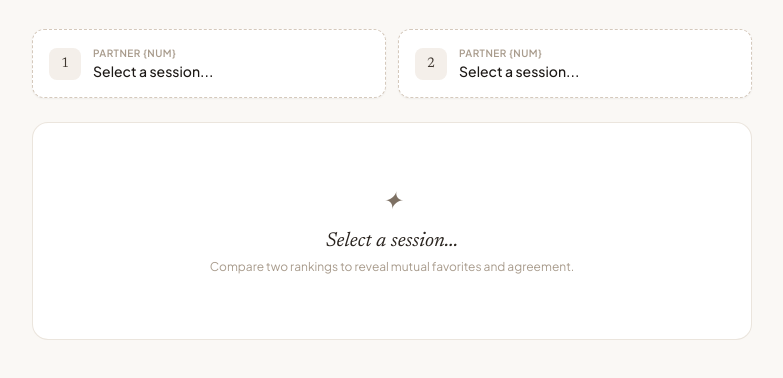
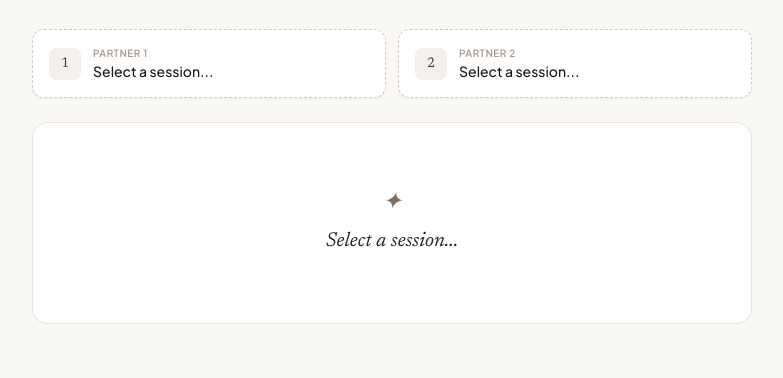
Before and after one commit to tiborrr/babynaam-vergelijker, a plain HTML site: page compare.html in a window 1280 px wide. Shown: the part 172-550 px from the top of the page, without its empty margins (248-1031 px from the left). Drawn offline with nearby package versions, Linux system fonts and the light colour scheme.

Commit message:
fix: remove visual text duplications and fix un-interpolated partner text

```diff
--- a/compare.html
+++ b/compare.html
@@ -150,7 +150,7 @@
                 1
             </div>
             <div class="min-w-0">
-                <span class="text-[10px] uppercase font-semibold text-stone-400 block tracking-wider" data-i18n="partnerLabel">Partner 1</span>
+                <span class="text-[10px] uppercase font-semibold text-stone-400 block tracking-wider" data-i18n="partner1">Partner 1</span>
                 <span id="pick-a-label" class="font-medium text-stone-900 text-sm truncate block" data-i18n="selectSessionPrompt">Select first ranking…</span>
             </div>
         </button>
@@ -160,7 +160,7 @@
                 2
             </div>
             <div class="min-w-0">
-                <span class="text-[10px] uppercase font-semibold text-stone-400 block tracking-wider" data-i18n="partnerLabel">Partner 2</span>
+                <span class="text-[10px] uppercase font-semibold text-stone-400 block tracking-wider" data-i18n="partner2">Partner 2</span>
                 <span id="pick-b-label" class="font-medium text-stone-900 text-sm truncate block" data-i18n="selectSessionPrompt">Select second ranking…</span>
             </div>
         </button>
@@ -173,7 +173,7 @@
                 <span data-i18n="statusTopMutual" class="text-[10px] font-semibold uppercase tracking-widest text-stone-500 bg-stone-100 px-2.5 py-0.5 rounded-md">Top Consensus Match</span>
             </div>
             <h3 id="match-banner-title" class="font-serif italic text-2xl sm:text-3xl text-stone-900 mt-1">
-                #1 <span data-i18n="statusTopMutual">Mutual Favorite</span>: <span id="top-match-name" class="font-normal not-italic underline decoration-stone-300 underline-offset-4">...</span>
+                #1 <span id="top-match-name" class="font-normal not-italic underline decoration-stone-300 underline-offset-4">...</span>
             </h3>
             <p id="match-banner-desc" class="text-xs text-stone-500 mt-1">Calculated from individual rankings.</p>
         </div>
@@ -240,8 +240,7 @@
     <div id="placeholder" class="text-center py-16 text-stone-400 bg-white rounded-2xl border border-stone-200/80 p-8 my-4">
         <span class="text-2xl font-serif italic block mb-2 text-stone-500">✦</span>
         <h3 data-i18n="selectSessionPrompt" class="font-serif italic text-xl text-stone-800 mb-1">Select two sessions to compare</h3>
-        <p data-i18n="consensusSub" class="text-stone-400 text-xs max-w-sm mx-auto">Compare two rankings to reveal mutual favorites and agreement.</p>
-    </div>
+            </div>
 
 </div>
 
--- a/i18n.js
+++ b/i18n.js
@@ -117,7 +117,8 @@
             consensusTitle: 'Partner Consensus',
             consensusSub: 'Compare two rankings to reveal mutual favorites and agreement.',
             shareSummaryBtn: 'Share Summary',
-            partnerLabel: 'Partner {num}',
+            partner1: 'Partner 1',
+            partner2: 'Partner 2',
             selectSessionPrompt: 'Select a session...',
             noRankedSessions: 'No ranked sessions found for this category.',
             mismatchCategoryNotice: 'Please select two sessions from the same category.',
@@ -259,7 +260,8 @@
             consensusTitle: 'Gezamenlijke Consensus',
             consensusSub: 'Vergelijk twee lijsten om overeenkomsten en favorieten te ontdekken.',
             shareSummaryBtn: 'Deel Samenvatting',
-            partnerLabel: 'Partner {num}',
+            partner1: 'Partner 1',
+            partner2: 'Partner 2',
             selectSessionPrompt: 'Kies een sessie...',
             noRankedSessions: 'Geen gerangschikte sessies gevonden in deze categorie.',
             mismatchCategoryNotice: 'Kies twee sessies binnen dezelfde categorie.',
@@ -401,7 +403,8 @@
             consensusTitle: 'Consensus du Couple',
             consensusSub: 'Comparez deux listes pour découvrir vos coups de cœur communs.',
             shareSummaryBtn: 'Partager le bilan',
-            partnerLabel: 'Partenaire {num}',
+            partner1: 'Partenaire 1',
+            partner2: 'Partenaire 2',
             selectSessionPrompt: 'Sélectionnez une session...',
             noRankedSessions: 'Aucune session classée trouvée pour cette catégorie.',
             mismatchCategoryNotice: 'Veuillez choisir deux sessions de la même catégorie.',
@@ -543,7 +546,8 @@
             consensusTitle: 'Consenso de Pareja',
             consensusSub: 'Compara dos clasificaciones para descubrir coincidencias y acuerdos.',
             shareSummaryBtn: 'Compartir Resumen',
-            partnerLabel: 'Pareja {num}',
+            partner1: 'Pareja 1',
+            partner2: 'Pareja 2',
             selectSessionPrompt: 'Selecciona una sesión...',
             noRankedSessions: 'No hay sesiones clasificadas en esta categoría.',
             mismatchCategoryNotice: 'Por favor, selecciona dos sesiones de la misma categoría.',
@@ -685,7 +689,8 @@
             consensusTitle: 'Gemeinsamer Konsens',
             consensusSub: 'Vergleicht eure Listen und findet gemeinsame Favoriten.',
             shareSummaryBtn: 'Zusammenfassung teilen',
-            partnerLabel: 'Partner {num}',
+            partner1: 'Partner 1',
+            partner2: 'Partner 2',
             selectSessionPrompt: 'Sitzung auswählen...',
             noRankedSessions: 'Keine geordneten Sitzungen in dieser Kategorie gefunden.',
             mismatchCategoryNotice: 'Bitte wähle zwei Sitzungen derselben Kategorie.',
@@ -827,7 +832,8 @@
             consensusTitle: 'التوافق المشترك',
             consensusSub: 'قارن ترتيبكما لاكتشاف الأسماء المفضلة المشتركة ومستوى الاتفاق.',
             shareSummaryBtn: 'مشاركة الملخص',
-            partnerLabel: 'الشريك {num}',
+            partner1: 'الشريك 1',
+            partner2: 'الشريك 2',
             selectSessionPrompt: 'اختر جلسة...',
             noRankedSessions: 'لا توجد جلسات مكتملة لهذه الفئة.',
             mismatchCategoryNotice: 'يرجى اختيار جلستين من نفس الفئة.',
```
Also changed, not shown: ranker.html (+2 -2 lines).
